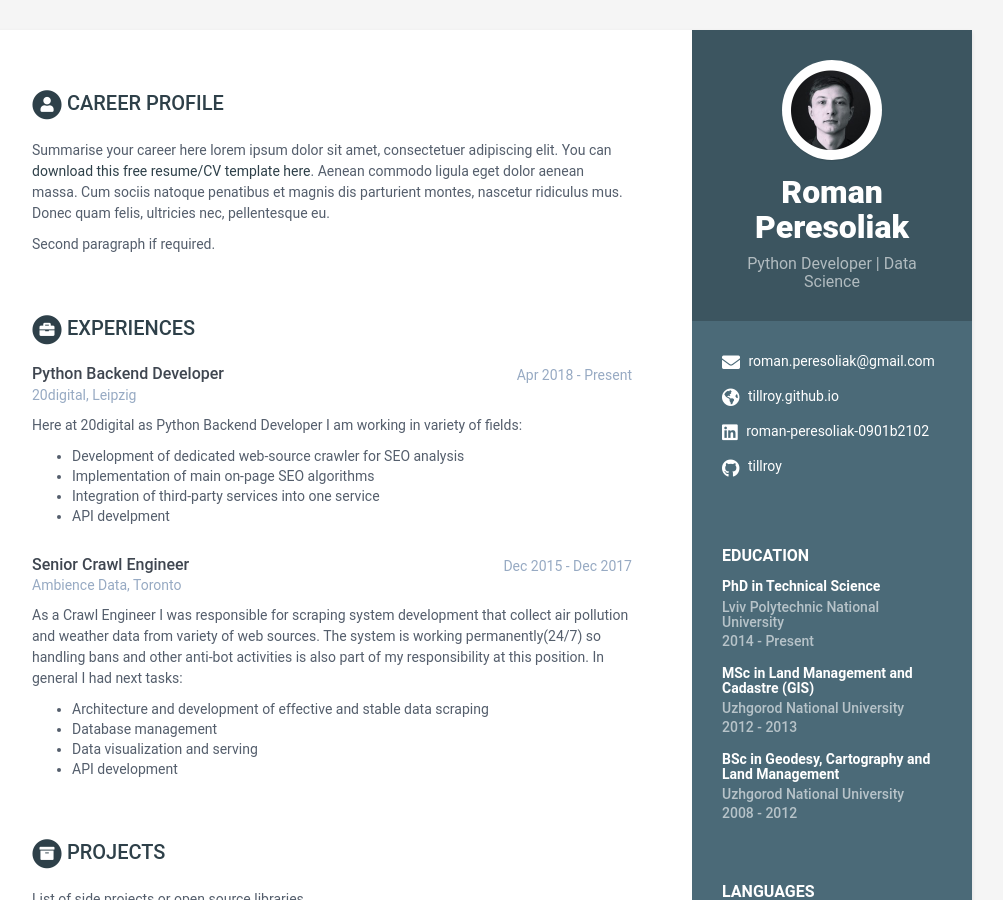
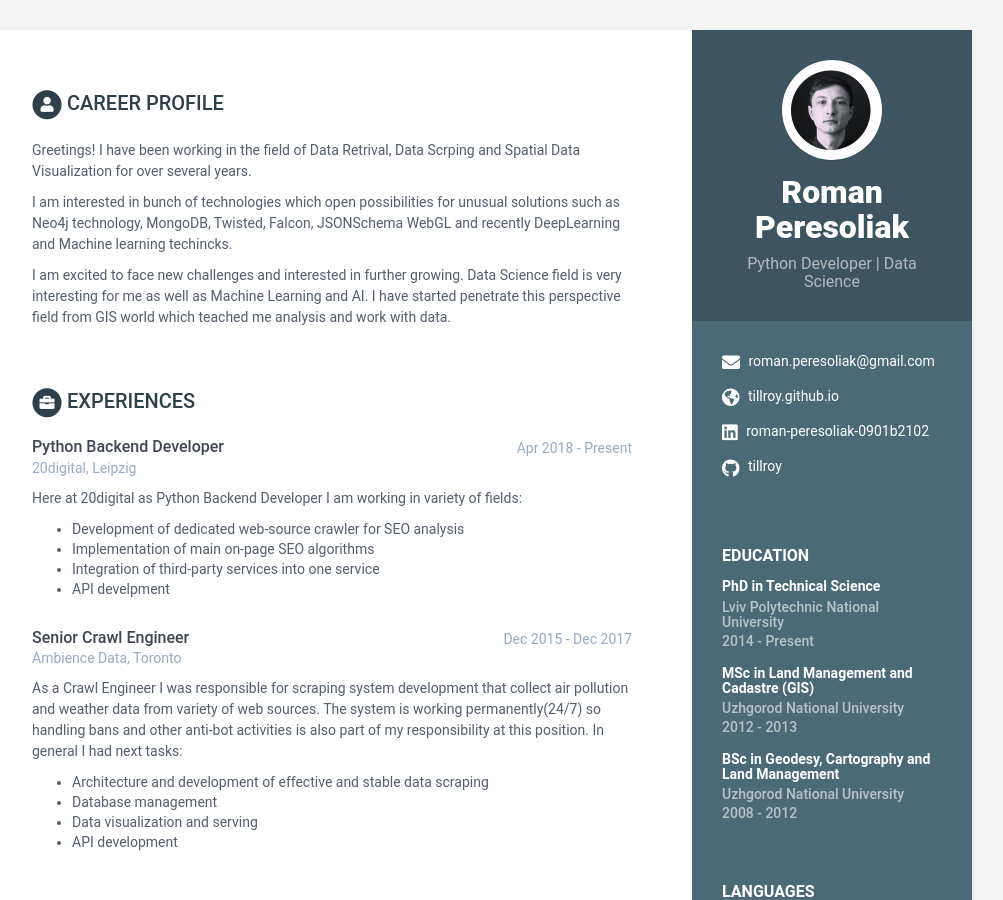
Before and after one commit to tillroy/tillroy.github.io, a Jekyll site: the page built from cv.md, in a window 1280 px wide and 900 px high. Shown: the whole window, without its empty margins (168-1171 px from the left). Built offline with Jekyll 4.4.1, drawn with Linux system fonts in a browser that asks for light colours.

Commit message:
fill intro section

```diff
--- a/_data/data.yml
+++ b/_data/data.yml
@@ -44,13 +44,17 @@ sidebar:
 career-profile:
     title: Career Profile
     summary: |
-      Summarise your career here lorem ipsum dolor sit amet, consectetuer
-      adipiscing elit. You can [download this free resume/CV template here]().
-      Aenean commodo ligula eget dolor aenean massa. Cum sociis natoque
-      penatibus et magnis dis parturient montes, nascetur ridiculus mus.
-      Donec quam felis, ultricies nec, pellentesque eu.
+      Greetings! I have been working in the field of Data Retrival, Data Scrping
+      and Spatial Data Visualization for over several years.
 
-      Second paragraph if required.
+      I am interested in bunch of technologies which open possibilities for unusual
+      solutions such as Neo4j technology, MongoDB, Twisted, Falcon, JSONSchema
+      WebGL and recently DeepLearning and Machine learning techincks.
+
+      I am excited to face new challenges and interested in further growing.
+      Data Science field is very interesting for me as well as Machine Learning and AI.
+      I have started penetrate this perspective field from GIS world which teached
+      me analysis and work with data.
 
 education:
     - degree: PhD in Technical Science
```
